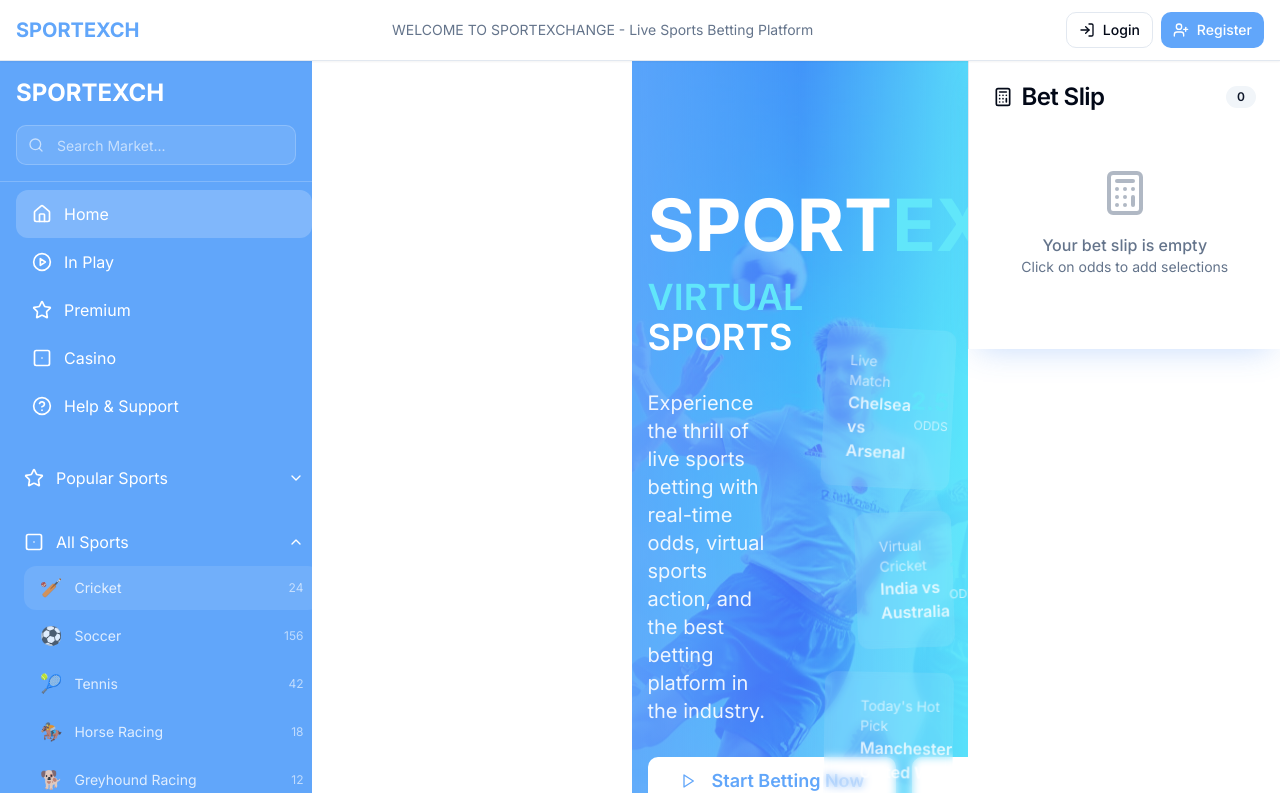
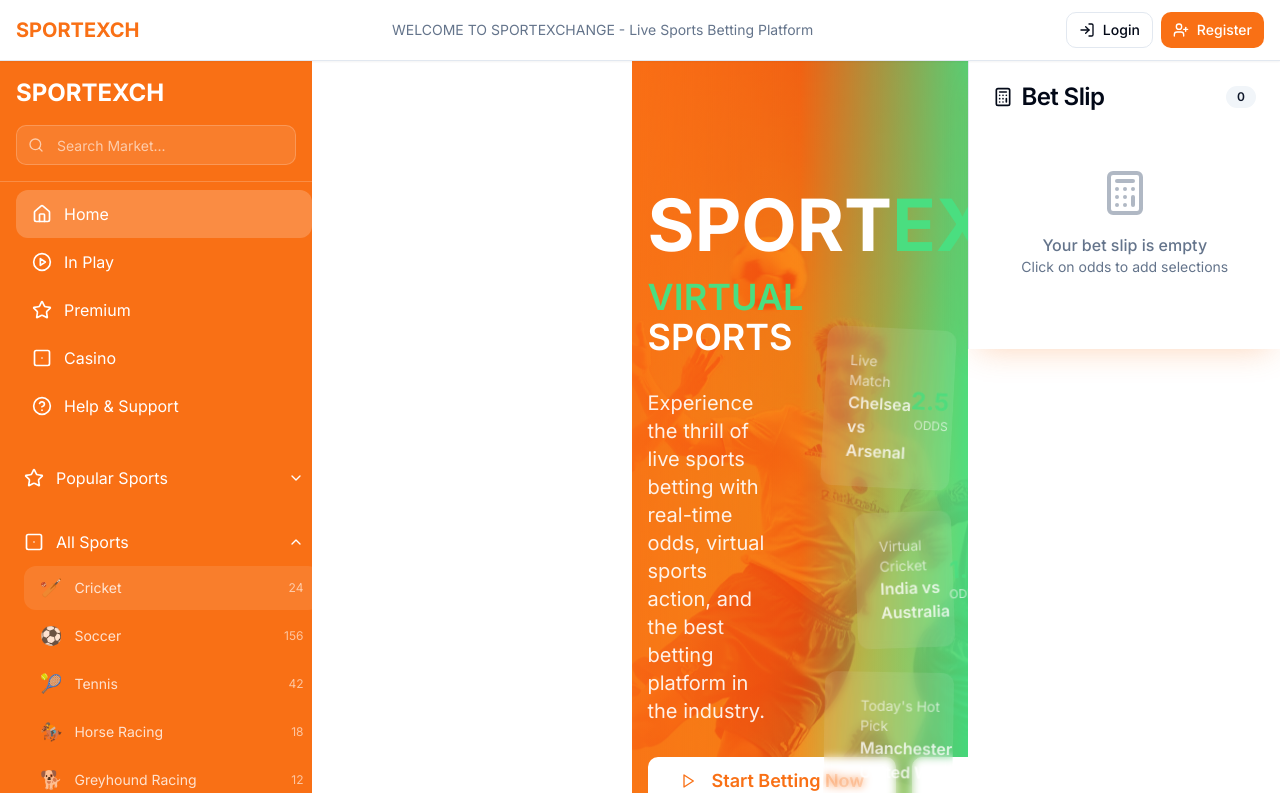
Before and after one commit to sumitd28-spec/sport-swift-bet, a React (Vite) app: page / in a window 1280 px wide. Shown: the top 793 px of the page. Built offline with nearby package versions, Linux system fonts and the light colour scheme; the HTML template or start-up script is replaced by a standard one.

Commit message:
Refactor: Update color theme

```diff
--- a/src/index.css
+++ b/src/index.css
@@ -17,11 +17,11 @@ All colors MUST be HSL.
     --popover: 0 0% 100%;
     --popover-foreground: 222.2 84% 4.9%;
 
-    /* Sports betting blue theme */
-    --primary: 213 94% 68%;
+    /* Sports betting orange and green theme */
+    --primary: 24 95% 53%;
     --primary-foreground: 0 0% 100%;
-    --primary-dark: 217 91% 60%;
-    --primary-darker: 221 83% 53%;
+    --primary-dark: 20 90% 48%;
+    --primary-darker: 16 85% 43%;
 
     --secondary: 210 40% 96.1%;
     --secondary-foreground: 222.2 47.4% 11.2%;
@@ -29,7 +29,7 @@ All colors MUST be HSL.
     --muted: 210 40% 96.1%;
     --muted-foreground: 215.4 16.3% 46.9%;
 
-    --accent: 188 94% 68%;
+    --accent: 142 69% 58%;
     --accent-foreground: 0 0% 100%;
 
     --destructive: 0 84.2% 60.2%;
@@ -43,21 +43,21 @@ All colors MUST be HSL.
 
     --border: 214.3 31.8% 91.4%;
     --input: 214.3 31.8% 91.4%;
-    --ring: 213 94% 68%;
+    --ring: 24 95% 53%;
 
     --radius: 0.75rem;
 
     /* Sports betting specific variables */
-    --sidebar-bg: 217 91% 60%;
-    --sidebar-hover: 221 83% 53%;
+    --sidebar-bg: 20 90% 48%;
+    --sidebar-hover: 16 85% 43%;
     --odds-bg: 0 0% 98%;
     --odds-border: 214.3 31.8% 91.4%;
-    --hero-gradient: linear-gradient(135deg, hsl(217 91% 60%), hsl(188 94% 68%));
+    --hero-gradient: linear-gradient(135deg, hsl(24 95% 53%), hsl(142 69% 58%));
     --bet-slip-bg: 0 0% 99%;
 
     /* Animations */
     --transition-smooth: all 0.3s cubic-bezier(0.4, 0, 0.2, 1);
-    --shadow-elegant: 0 10px 30px -10px hsl(217 91% 60% / 0.3);
+    --shadow-elegant: 0 10px 30px -10px hsl(24 95% 53% / 0.3);
     --shadow-card: 0 4px 6px -1px hsl(0 0% 0% / 0.1);
 
     --sidebar-background: 0 0% 98%;
@@ -74,7 +74,7 @@ All colors MUST be HSL.
 
     --sidebar-border: 220 13% 91%;
 
-    --sidebar-ring: 217.2 91.2% 59.8%;
+    --sidebar-ring: 24 95% 53%;
   }
 
   .dark {
@@ -87,10 +87,10 @@ All colors MUST be HSL.
     --popover: 222.2 84% 4.9%;
     --popover-foreground: 210 40% 98%;
 
-    --primary: 213 94% 68%;
+    --primary: 24 95% 53%;
     --primary-foreground: 0 0% 100%;
-    --primary-dark: 217 91% 60%;
-    --primary-darker: 221 83% 53%;
+    --primary-dark: 20 90% 48%;
+    --primary-darker: 16 85% 43%;
 
     --secondary: 217.2 32.6% 17.5%;
     --secondary-foreground: 210 40% 98%;
@@ -98,7 +98,7 @@ All colors MUST be HSL.
     --muted: 217.2 32.6% 17.5%;
     --muted-foreground: 215 20.2% 65.1%;
 
-    --accent: 188 94% 68%;
+    --accent: 142 69% 58%;
     --accent-foreground: 0 0% 100%;
 
     --destructive: 0 62.8% 30.6%;
@@ -112,13 +112,13 @@ All colors MUST be HSL.
 
     --border: 217.2 32.6% 17.5%;
     --input: 217.2 32.6% 17.5%;
-    --ring: 213 94% 68%;
+    --ring: 24 95% 53%;
 
     --sidebar-bg: 217.2 32.6% 17.5%;
     --sidebar-hover: 217.2 32.6% 22%;
     --odds-bg: 217.2 32.6% 19%;
     --odds-border: 217.2 32.6% 25%;
-    --hero-gradient: linear-gradient(135deg, hsl(217 91% 60%), hsl(188 94% 68%));
+    --hero-gradient: linear-gradient(135deg, hsl(24 95% 53%), hsl(142 69% 58%));
     --bet-slip-bg: 217.2 32.6% 18%;
     --sidebar-background: 240 5.9% 10%;
     --sidebar-foreground: 240 4.8% 95.9%;
@@ -127,7 +127,7 @@ All colors MUST be HSL.
     --sidebar-accent: 240 3.7% 15.9%;
     --sidebar-accent-foreground: 240 4.8% 95.9%;
     --sidebar-border: 240 3.7% 15.9%;
-    --sidebar-ring: 217.2 91.2% 59.8%;
+    --sidebar-ring: 24 95% 53%;
   }
 }
 
```
